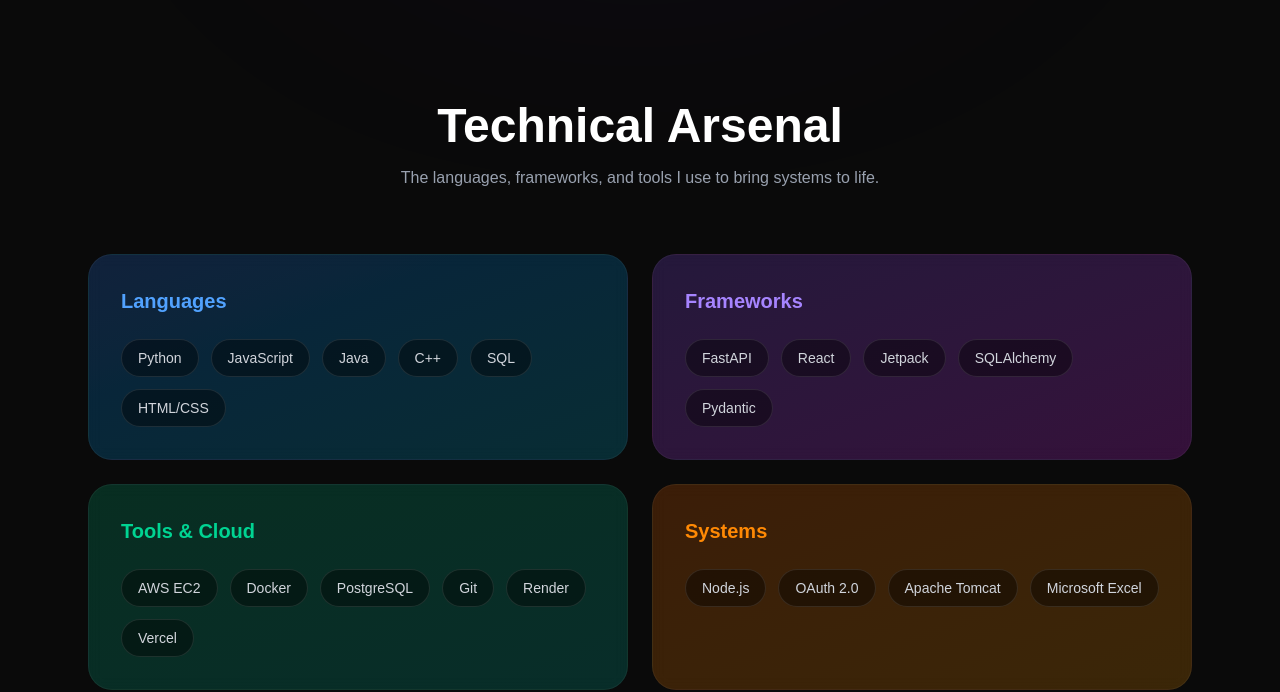
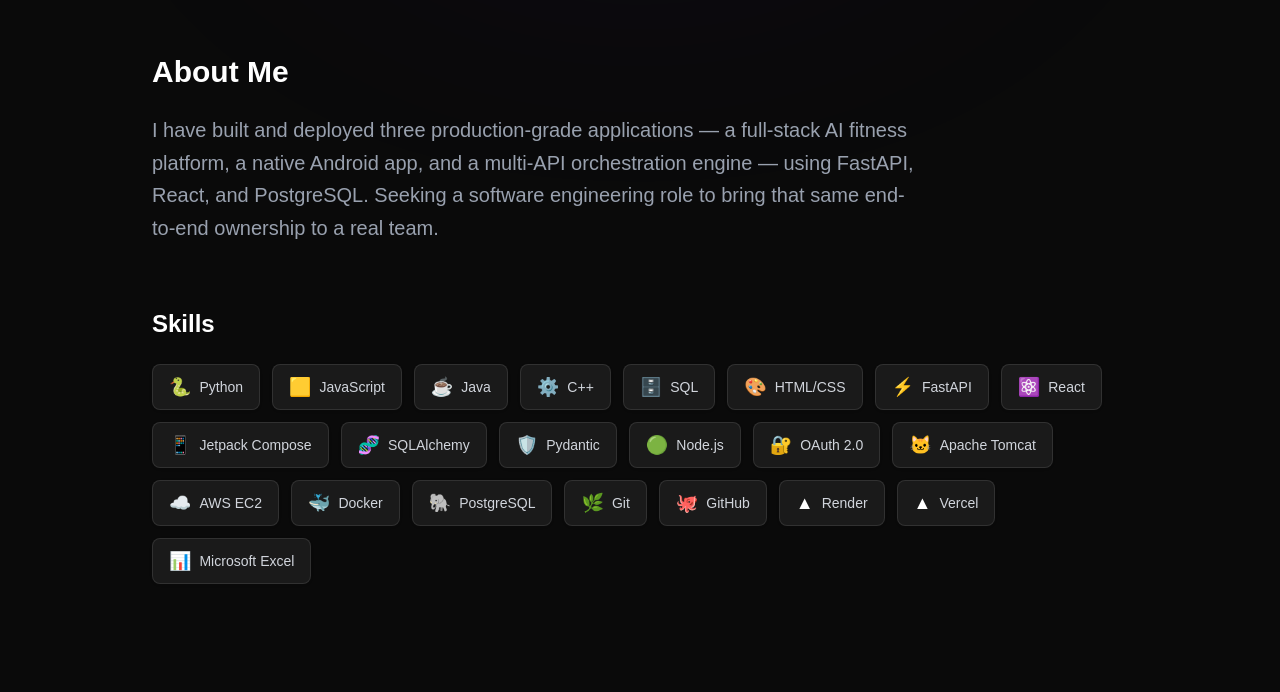
Before and after one commit to thasneemsha/portfolio, a Next.js app: page / in a window 1280 px wide. Shown: the part 826-1518 px from the top of the page. Built offline with nearby package versions, Linux system fonts and the light colour scheme.

Commit message:
added skill icons

```diff
--- a/app/page.tsx
+++ b/app/page.tsx
@@ -5,36 +5,30 @@ import ProjectCard from "./components/ProjectCard";
 import HackerGrid from "./components/HackerGrid";
 import { projects } from "./data/projects";
 
-// Data for the new colorful skills section
+// Data for the new icon-based skills section
 const skillsData = [
-  {
-    category: "Languages",
-    items: ["Python", "JavaScript", "Java", "C++", "SQL", "HTML/CSS"],
-    color: "from-blue-500/20 to-cyan-500/20",
-    borderColor: "group-hover:border-blue-500/50",
-    textColor: "text-blue-400"
-  },
-  {
-    category: "Frameworks",
-    items: ["FastAPI", "React", "Jetpack", "SQLAlchemy", "Pydantic"],
-    color: "from-violet-500/20 to-fuchsia-500/20",
-    borderColor: "group-hover:border-violet-500/50",
-    textColor: "text-violet-400"
-  },
-  {
-    category: "Tools & Cloud",
-    items: ["AWS EC2", "Docker", "PostgreSQL", "Git", "Render", "Vercel"],
-    color: "from-emerald-500/20 to-teal-500/20",
-    borderColor: "group-hover:border-emerald-500/50",
-    textColor: "text-emerald-400"
-  },
-  {
-    category: "Systems",
-    items: ["Node.js", "OAuth 2.0", "Apache Tomcat", "Microsoft Excel"],
-    color: "from-orange-500/20 to-amber-500/20",
-    borderColor: "group-hover:border-orange-500/50",
-    textColor: "text-orange-400"
-  }
+  { name: "Python", icon: "🐍", color: "group-hover:text-blue-400" },
+  { name: "JavaScript", icon: "🟨", color: "group-hover:text-yellow-400" },
+  { name: "Java", icon: "☕", color: "group-hover:text-red-400" },
+  { name: "C++", icon: "⚙️", color: "group-hover:text-blue-500" },
+  { name: "SQL", icon: "🗄️", color: "group-hover:text-cyan-400" },
+  { name: "HTML/CSS", icon: "🎨", color: "group-hover:text-orange-400" },
+  { name: "FastAPI", icon: "⚡", color: "group-hover:text-teal-400" },
+  { name: "React", icon: "⚛️", color: "group-hover:text-blue-400" },
+  { name: "Jetpack Compose", icon: "📱", color: "group-hover:text-green-400" },
+  { name: "SQLAlchemy", icon: "🧬", color: "group-hover:text-red-500" },
+  { name: "Pydantic", icon: "🛡️", color: "group-hover:text-pink-500" },
+  { name: "Node.js", icon: "🟢", color: "group-hover:text-green-500" },
+  { name: "OAuth 2.0", icon: "🔐", color: "group-hover:text-purple-400" },
+  { name: "Apache Tomcat", icon: "🐱", color: "group-hover:text-yellow-600" },
+  { name: "AWS EC2", icon: "☁️", color: "group-hover:text-orange-500" },
+  { name: "Docker", icon: "🐳", color: "group-hover:text-blue-400" },
+  { name: "PostgreSQL", icon: "🐘", color: "group-hover:text-blue-300" },
+  { name: "Git", icon: "🌿", color: "group-hover:text-orange-500" },
+  { name: "GitHub", icon: "🐙", color: "group-hover:text-white" },
+  { name: "Render", icon: "▲", color: "group-hover:text-purple-400" },
+  { name: "Vercel", icon: "▲", color: "group-hover:text-white" },
+  { name: "Microsoft Excel", icon: "📊", color: "group-hover:text-green-600" },
 ];
 
 export default function Home() {
@@ -47,13 +41,12 @@ export default function Home() {
       </div>
 
       {/* MAIN CONTENT WRAPPER - pointer-events-none lets mouse pass through empty spaces */}
-      <div className="relative z-10 max-w-6xl mx-auto px-6 pointer-events-none">
+      <div className="relative z-10 max-w-5xl mx-auto px-6 pointer-events-none">
 
         {/* HERO SECTION */}
         <section className="relative flex flex-col items-center justify-center min-h-screen text-center pt-20">
           <div className="absolute top-1/2 left-1/2 -translate-x-1/2 -translate-y-1/2 w-[600px] h-[600px] bg-violet-600/10 blur-[150px] rounded-full -z-10" />
 
-          {/* Text container has pointer-events-none so mouse passes through the text itself */}
           <motion.div
             initial={{ opacity: 0, y: 30 }}
             animate={{ opacity: 1, y: 0 }}
@@ -65,12 +58,11 @@ export default function Home() {
               Thasneem Mohamed
             </h1>
 
-            {/* Updated Hero Tagline to include your full intro */}
-            <p className="text-xl md:text-2xl text-gray-400 max-w-3xl mx-auto mb-10 leading-relaxed">
-              I build fast, secure, and user-focused applications. I have deployed a full-stack AI fitness platform, a native Android app, and a multi-API orchestration engine using FastAPI, React, and PostgreSQL. Seeking a software engineering role to bring that same end-to-end ownership to a real team.
+            {/* Short Tagline (as requested) */}
+            <p className="text-xl md:text-2xl text-gray-400 max-w-2xl mx-auto mb-10">
+              I build end-to-end software systems. Scroll down to see how.
             </p>
 
-            {/* Buttons container has pointer-events-auto so they are clickable */}
             <div className="flex flex-col sm:flex-row items-center justify-center gap-4 pointer-events-auto">
               <a href="#projects" className="px-8 py-4 bg-white text-black font-semibold rounded-full hover:scale-105 transition-transform duration-200">
                 View My Work
@@ -82,44 +74,48 @@ export default function Home() {
           </motion.div>
         </section>
 
-        {/* NEW FUN & COLORFUL SKILLS SECTION */}
-        <section className="w-full py-24 md:py-32 pointer-events-auto relative z-10">
-          <div className="text-center mb-16">
-            <h2 className="text-3xl md:text-5xl font-bold mb-4">Technical Arsenal</h2>
-            <p className="text-gray-400 max-w-2xl mx-auto">The languages, frameworks, and tools I use to bring systems to life.</p>
-          </div>
+        {/* ABOUT & SKILLS SECTION */}
+        <section className="w-full py-20 pointer-events-auto relative z-10">
 
-          <div className="grid grid-cols-1 md:grid-cols-2 gap-6">
-            {skillsData.map((skillGroup, idx) => (
+          {/* About Me Text (Moved here to keep Hero clean) */}
           <motion.div
-                key={idx}
             initial={{ opacity: 0, y: 20 }}
             whileInView={{ opacity: 1, y: 0 }}
             viewport={{ once: true }}
-                transition={{ duration: 0.5, delay: idx * 0.1 }}
-                className={`group bg-gradient-to-br ${skillGroup.color} border border-white/5 ${skillGroup.borderColor} p-8 rounded-3xl transition-all duration-300 backdrop-blur-sm`}
+            className="max-w-3xl mb-16 text-lg md:text-xl text-gray-400 leading-relaxed"
           >
-                <h3 className={`text-xl font-bold mb-6 ${skillGroup.textColor}`}>
-                  {skillGroup.category}
-                </h3>
+            <h2 className="text-3xl font-bold text-white mb-6">About Me</h2>
+            <p>
+              I have built and deployed three production-grade applications — a full-stack AI fitness platform, a native Android app, and a multi-API orchestration engine — using FastAPI, React, and PostgreSQL. Seeking a software engineering role to bring that same end-to-end ownership to a real team.
+            </p>
+          </motion.div>
 
-                {/* Skill Bubbles */}
+          {/* Skills Icon Grid */}
+          <div className="mb-12">
+            <h2 className="text-2xl font-bold mb-6">Skills</h2>
             <div className="flex flex-wrap gap-3">
-                  {skillGroup.items.map((skill, i) => (
-                    <span
-                      key={i}
-                      className="px-4 py-2 bg-black/40 border border-white/10 rounded-full text-sm text-gray-300 hover:bg-white/10 hover:scale-110 hover:text-white transition-all duration-200 cursor-default"
+              {skillsData.map((skill, index) => (
+                <motion.div
+                  key={index}
+                  initial={{ opacity: 0, scale: 0.8 }}
+                  whileInView={{ opacity: 1, scale: 1 }}
+                  viewport={{ once: true }}
+                  transition={{ duration: 0.3, delay: index * 0.03 }}
+                  className="group flex items-center gap-2 px-4 py-2 bg-[#1a1a1a] border border-white/10 rounded-lg cursor-default hover:bg-[#222] hover:border-white/30 transition-all duration-200 shadow-sm"
                 >
-                      {skill}
+                  <span className={`text-lg transition-transform duration-200 group-hover:scale-125 ${skill.color}`}>
+                    {skill.icon}
                   </span>
-                  ))}
-                </div>
+                  <span className="text-sm font-medium text-gray-300 group-hover:text-white transition-colors">
+                    {skill.name}
+                  </span>
                 </motion.div>
               ))}
             </div>
+          </div>
         </section>
 
-        {/* PROJECTS SECTION - pointer-events-auto so cards can be clicked */}
+        {/* PROJECTS SECTION */}
         <section id="projects" className="pb-32 pt-10 pointer-events-auto">
           <div className="mb-12">
             <h2 className="text-3xl font-bold mb-2">Featured Systems</h2>
```
Lines whose indentation alone changed are shown as unchanged.
